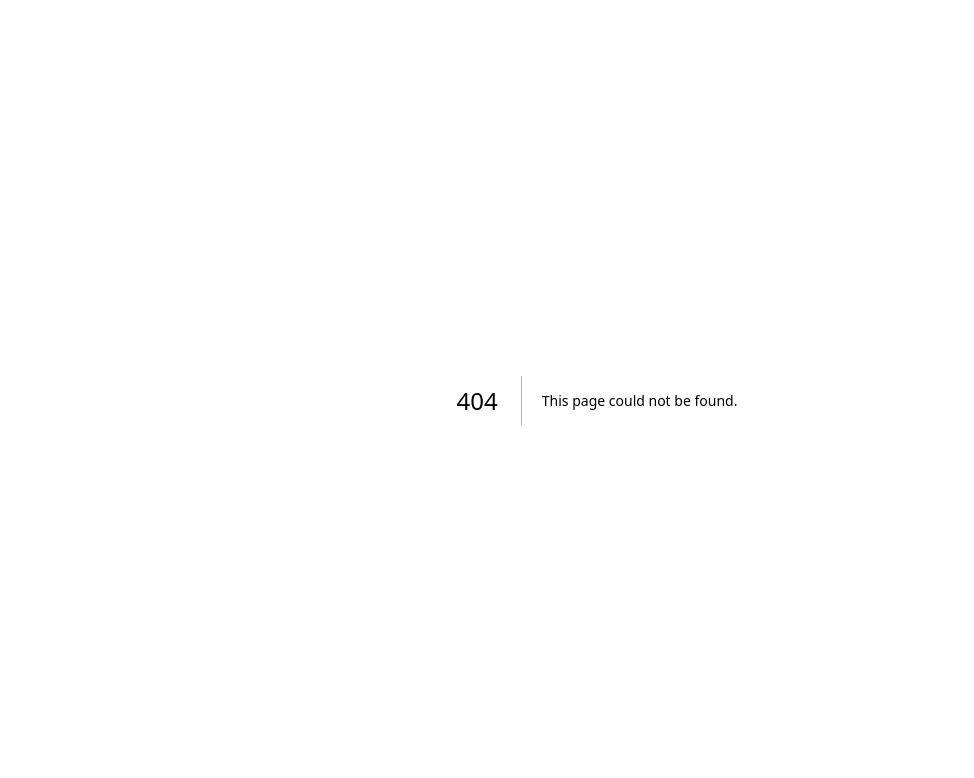
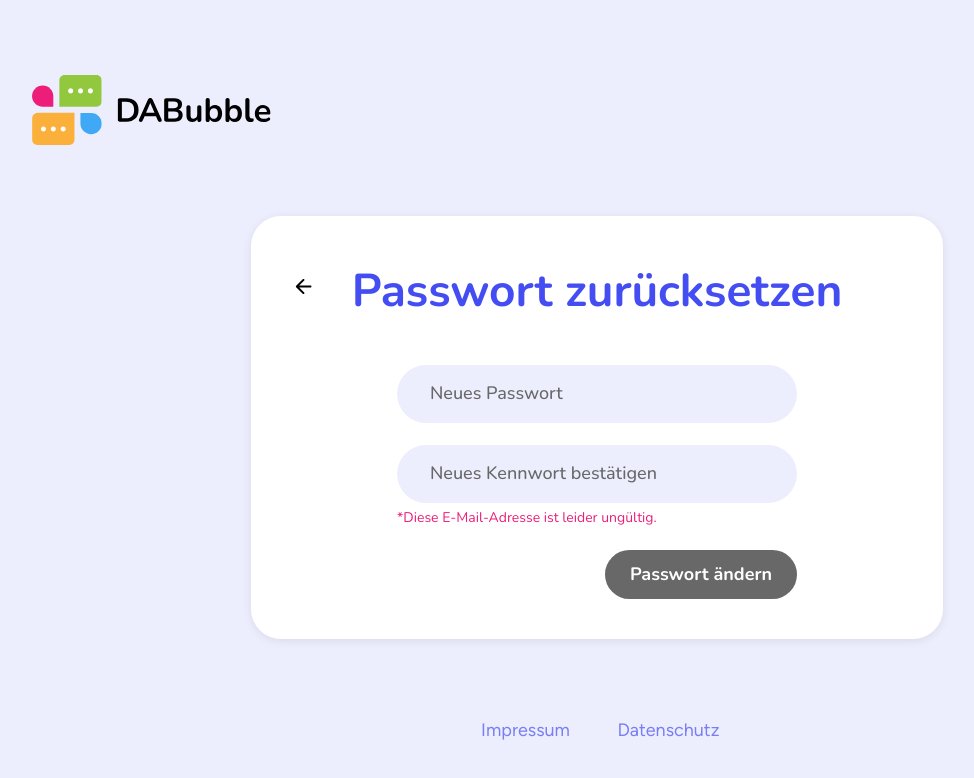
Before and after one commit to VitalijSch/dabubble-frontend, a Next.js app: page /reset-password in a window 1280 px wide. Before the commit this address had no page. Shown: the top 778 px of the page, without its empty margins (43-1017 px from the left). Built offline with nearby package versions, Linux system fonts and the light colour scheme.

Commit message:
Create ResetPassword component and add HTML and style for it; Implement logic that Intro play one time

```diff
--- a/src/app/(auth)/layout.tsx
+++ b/src/app/(auth)/layout.tsx
@@ -1,6 +1,6 @@
 import AuthFooter from "@/components/auth/AuthFooter";
 import AuthHeader from "@/components/auth/AuthHeader";
-import AuthIntro from "@/components/auth/AuthIntro";
+import Intro from "@/components/auth/intro/IntroClient";
 
 interface AuthLayoutProps {
   children: Readonly<React.ReactNode>;
@@ -9,7 +9,7 @@ interface AuthLayoutProps {
 export default function AuthLayout({ children }: AuthLayoutProps) {
   return (
     <div className="max-w-[1920px] w-full h-full flex flex-col justify-between items-center pt-[75px] pb-[48px] px-[75px] mx-auto">
-      <AuthIntro />
+      <Intro />
       <AuthHeader />
       {children}
       <AuthFooter />
--- /dev/null
+++ b/src/app/(auth)/reset-password/page.tsx
@@ -0,0 +1,41 @@
+import BackButton from "@/components/ui/BackButton";
+import BackgroundButton from "@/components/ui/BackgroundButton";
+
+export default function ResetPassword() {
+  return (
+    <div className="max-w-[692px] max-h-[423px] w-full h-full flex flex-col gap-[40px] items-center py-[40px] px-[90px] bg-[#FFFFFF] rounded-[30px] shadow-[0px_2px_10px_0px_#00000014] relative">
+      <BackButton className="absolute top-[50px] left-[32px]" />
+      <h1 className="text-[46px] text-[#444DF2] font-[700]">
+        Passwort zurücksetzen
+      </h1>
+      <form className="w-full h-full flex flex-col justify-between px-[56px]">
+        <input
+          className="w-full h-[58px] py-[18px] px-[32px] bg-[#ECEEFE] border border-transparent rounded-[100px] outline-none cursor-pointer placeholder:text-[18px] placeholder:text-[#686868] placeholder:font-[500] hover:border-[#686868] focus:border-[#535AF1] transition-all duration-300 ease-in-out"
+          placeholder="Neues Passwort"
+          type="password"
+          name="password"
+          id="password"
+        />
+        <div className="flex flex-col gap-[4px]">
+          <input
+            className="w-full h-[58px] py-[18px] px-[32px] bg-[#ECEEFE] border border-transparent rounded-[100px] outline-none cursor-pointer placeholder:text-[18px] placeholder:text-[#686868] placeholder:font-[500] hover:border-[#686868] focus:border-[#535AF1] transition-all duration-300 ease-in-out"
+            placeholder="Neues Kennwort bestätigen"
+            type="password"
+            name="newPassword"
+            id="newPassword"
+          />
+          <span className="text-[14px] text-[#ED1E79]">
+            *Diese E-Mail-Adresse ist leider ungültig.
+          </span>
+        </div>
+        <div className="self-end flex justify-center items-center gap-[30px]">
+          <BackgroundButton
+            type="button"
+            className="bg-[#686868] text-[#FFFFFF] pointer-events-none"
+            name="Passwort ändern"
+          />
+        </div>
+      </form>
+    </div>
+  );
+}
--- a/src/app/(auth)/sign-in/page.tsx
+++ b/src/app/(auth)/sign-in/page.tsx
@@ -41,7 +41,11 @@ export default function SignIn() {
           <SignInCheckbox />
         </div>
         <div className="self-end flex justify-center items-center gap-[30px]">
-          <BackgroundButton type="button" name="Weiter" />
+          <BackgroundButton
+            type="button"
+            className="bg-[#686868] text-[#FFFFFF] pointer-events-none"
+            name="Weiter"
+          />
         </div>
       </form>
     </div>
--- a/src/components/auth/AuthHeader.tsx
+++ b/src/components/auth/AuthHeader.tsx
@@ -3,14 +3,21 @@
 import Image from "next/image";
 import LinkButton from "../ui/LinkButton";
 import { usePathname } from "next/navigation";
+import { useEffect, useState } from "react";
 
 export default function AuthHeader() {
   const pathname = usePathname();
+  const [show, setShow] = useState<boolean>(false);
+
+  useEffect(() => {
+    const played = sessionStorage.getItem("introPlayed");
+    if (!played) setShow(true);
+  }, []);
 
   return (
     <div className="max-h-[70px] w-full h-full flex justify-between items-center">
       <Image
-        className="animate-moveToTopLeft"
+        className={show ? "animate-moveToTopLeft" : ""}
         src="/images/auth/auth-header/logo-animation.svg"
         alt="logo animation icon"
         width={242.11}
--- a/src/components/auth/AuthIntro.tsx
+++ b/src/components/auth/intro/Intro.tsx
@@ -1,6 +1,21 @@
+"use client";
+
 import Image from "next/image";
+import { useEffect, useState } from "react";
 
-export default function AuthIntro() {
+export default function Intro() {
+  const [show, setShow] = useState<boolean>(false);
+
+  useEffect(() => {
+    const played = sessionStorage.getItem('introPlayed');
+    if (!played) {
+      setShow(true);
+      sessionStorage.setItem('introPlayed', 'true');
+    }
+  }, []);
+
+  if (!show) return null;
+
   return (
     <div className="fixed top-0 right-0 bottom-0 left-0 z-10 flex justify-center items-center bg-gradient-to-b from-[#797EF3] to-[#313AE5] animate-fadeOut">
       <div className="max-w-[470px] min-w-[187px] w-fit h-[184px] flex justify-center items-center relative">
--- /dev/null
+++ b/src/components/auth/intro/IntroClient.tsx
@@ -0,0 +1,8 @@
+'use client';
+
+import dynamic from 'next/dynamic';
+
+export default dynamic(
+  () => import('@/components/auth/intro/Intro'),
+  { ssr: false }
+);
```
